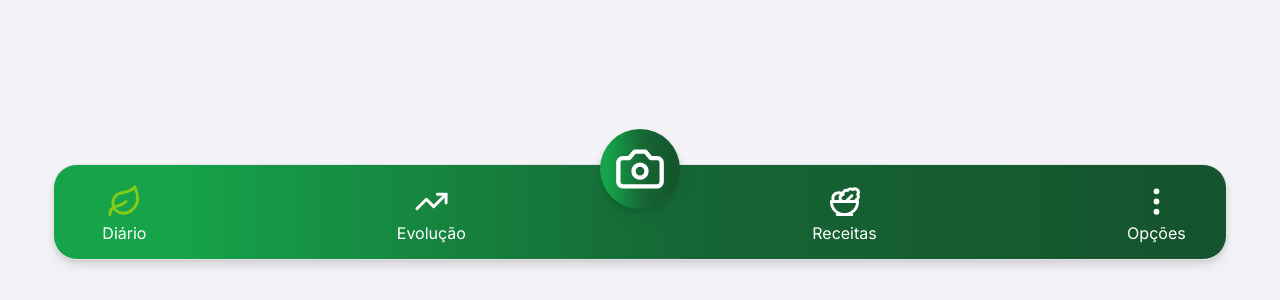
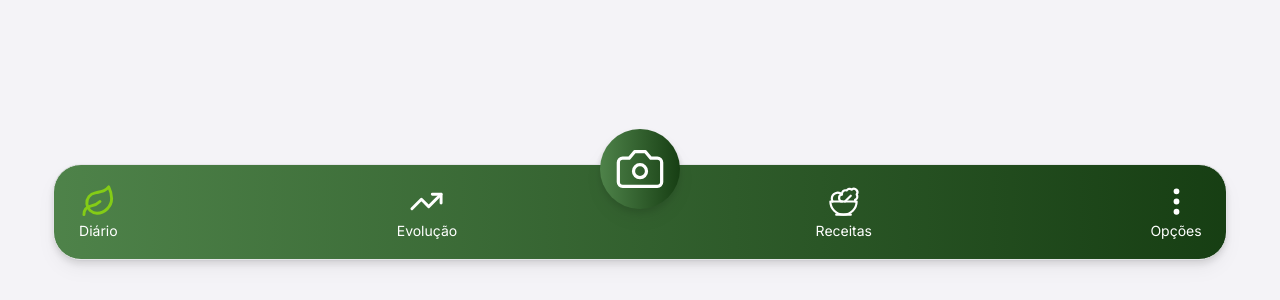
Before and after one commit to potnza/snapfit, a Next.js app: page / in a window 1280 px wide. Shown: the part 500-800 px from the top of the page. Built offline with nearby package versions, Linux system fonts and the light colour scheme.

Commit message:
refactor: gradient color

```diff
--- a/app/globals.css
+++ b/app/globals.css
@@ -23,7 +23,7 @@
     --border: 240 5.9% 90%;
     --input: 240 5.9% 90%;
     --ring: 142.1 76.2% 36.3%;
-    --radius: 1.5rem;
+    --radius: 1.75rem;
   }
 
   .dark {
--- a/components/components/footer.tsx
+++ b/components/components/footer.tsx
@@ -7,37 +7,37 @@ const Footer = () => {
   return (
     <div className="fixed bottom-10 w-full">
 
-    <Card className="mx-auto from-33% ... h-24 w-11/12 bg-gradient-to-r from-green-600 from-10% via-green-800 to-green-900 drop-shadow-lg relative">
+    <Card className="mx-auto from-33% ... h-24 w-11/12 bg-gradient-to-r from-green-20 from-100% to-green-10 from-36% drop-shadow-lg relative">
       <CardContent>
-        <div className=" flex justify-between">
-          <div className="mt-4 ml-6 flex flex-col items-center">
+        <div className=" flex justify-between items-center">
+          <div className="mt-4 flex flex-col items-center">
           <Button className="text-lime-500" variant="link" size="icon">
             <Leaf size={35} />
           </Button>
-          <h1 className="text-white">Diário</h1>
+          <h1 className="text-white text-sm">Diário</h1>
           </div>
-          <div className="mt-4 -ml-24 flex flex-col items-center">
+          <div className="mt-4 mr-10 flex flex-col items-center">
           <Button className="text-white" variant="link" size="icon">
-            <TrendingUp size={35} />
+            <TrendingUp size={35} strokeWidth={2} />
           </Button>
-          <h1 className="text-white">Evolução</h1>
+          <h1 className="text-white text-sm">Evolução</h1>
           </div>
           <div className="absolute -top-9 left-1/2  -translate-x-1/2">
-          <Button className="text-white p-2 bg-gradient-to-r from-green-600 from-10% via-green-800 to-green-900 drop-shadow-lg w-20 h-20 rounded-full" variant="link" size="icon">
-            <Camera size={52} />
+          <Button className="text-white p-2 bg-gradient-to-r from-green-20 from-100% to-green-10 from-36% drop-shadow-lg w-20 h-20 rounded-full" variant="link" size="icon">
+            <Camera size={52} strokeWidth={1.5} />
           </Button>
           </div>
-          <div className=" mt-4 -mr-24 flex flex-col items-center">
+          <div className=" mt-4 ml-10 flex flex-col items-center">
           <Button className="text-white" variant="link" size="icon">
-            <Salad size={35} />
+            <Salad size={35} strokeWidth={1.5} />
           </Button>
-          <h1 className="text-white">Receitas</h1>
+          <h1 className="text-white text-sm">Receitas</h1>
           </div>
-          <div className="mt-4 mr-4 flex flex-col items-center">
+          <div className="mt-4 flex flex-col items-center">
           <Button className="text-white" variant="link" size="icon">
             <MoreVertical size={35} />
           </Button>
-          <h1 className="text-white">Opções</h1>
+          <h1 className="text-white text-sm">Opções</h1>
           </div>
         </div>
       </CardContent>
--- a/tailwind.config.ts
+++ b/tailwind.config.ts
@@ -19,6 +19,10 @@ const config = {
     },
     extend: {
       colors: {
+        green: {
+          10: "hsla(115, 53%, 16%, 1)",
+          20: "hsla(115, 28%, 40%, 1)"
+        },
         border: "hsl(var(--border))",
         input: "hsl(var(--input))",
         ring: "hsl(var(--ring))",
```
